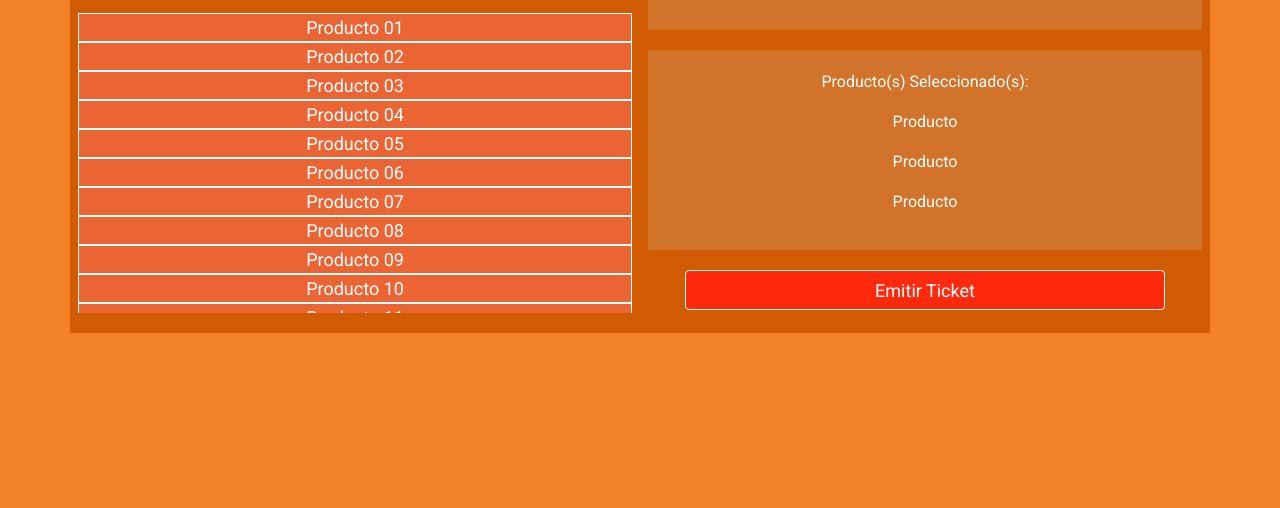
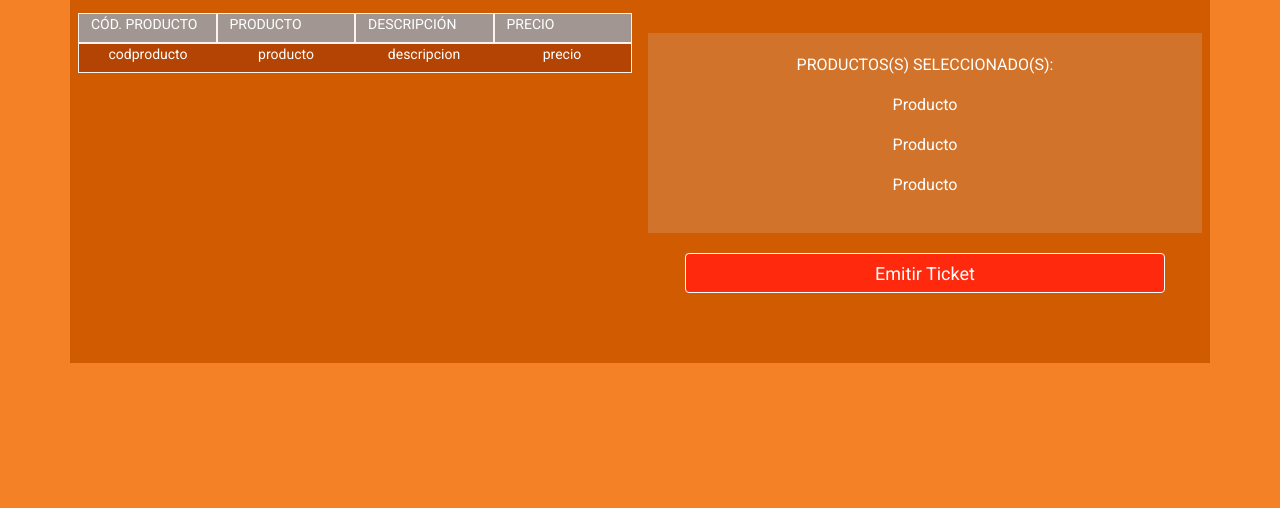
Before and after one commit to NukeroSempai/NomTicket_Django, a Django app: template NomticketDjangoAPP/ticketempleado/templates/ticketempleado/empleado.html in a window 1280 px wide. Shown: the part 418-926 px from the top of the page. Run offline with Django 3.2, Linux system fonts and the light colour scheme; the template is opened without the code that fills it, so the values that code supplies are empty.

Commit message:
Segunda actualización frontend Django

```diff
--- a/NomticketDjangoAPP/assets/style.css
+++ b/NomticketDjangoAPP/assets/style.css
@@ -145,10 +145,6 @@ a, a:hover, a:visited{
     border: 1px #fff solid;
 }
 
-.producto-unidad:hover{
-    background-color: #d1732a;
-}
-
 .producto-unidad p{
     font-size: 18px;
     margin: auto;
@@ -191,3 +187,29 @@ a, a:hover, a:visited{
 .ticket-unidad{
     border: 0.5px solid #fff;
 }
+
+.campo-texto{
+    background-color: #a19692;
+    font-size: 14px;
+    text-align: left;
+    border: 1px solid #fcf3f0;
+    height: 30px;
+}
+
+.campo-texto p{
+    margin: 0 auto;
+}
+
+.producto-lista .producto-entry{
+    border: 1px solid #fcf3f0;
+    height: 30px;
+    background-color: #b34404;
+}
+
+.producto-lista .producto-entry:hover{
+    background-color: #b55924;
+}
+
+.producto-lista .producto-entry p{
+    font-size: 14px;
+}
--- a/NomticketDjangoAPP/ticketempleado/templates/ticketempleado/empleado.html
+++ b/NomticketDjangoAPP/ticketempleado/templates/ticketempleado/empleado.html
@@ -3,7 +3,7 @@
 {% block content %}
   <div class="row titulo">
       <div class="titulo-texto">
-          <h1>EMITIR VALE - EMPLEADO</h1>
+          <h1>EMITIR TICKET - EMPLEADO</h1>
       </div>
   </div>
 
@@ -20,72 +20,62 @@
   </div>
 
   <div class="row centro">
+
     <div class="col producto">
       <div class="row">
         <div class="producto-texto">
           <h3>Seleccione producto</h3>
         </div>
+        <div class="campos-producto">
+          <div class="row">
+            <div class="col campo-texto">
+              <p>CÓD. PRODUCTO</p>
+            </div>
+            <div class="col campo-texto">
+              <p>PRODUCTO</p>
+            </div>
+            <div class="col campo-texto">
+              <p>DESCRIPCIÓN</p>
+            </div>
+            <div class="col campo-texto">
+              <p>PRECIO</p>
+            </div>
+          </div>
+        </div>
         <div class="producto-lista">
-          <div class="row producto-unidad">
-            <p>Producto 01</p>
-          </div>
-          <div class="row producto-unidad">
-            <p>Producto 02</p>
-          </div>
-          <div class="row producto-unidad">
-            <p>Producto 03</p>
-          </div>
-          <div class="row producto-unidad">
-            <p>Producto 04</p>
-          </div>
-          <div class="row producto-unidad">
-            <p>Producto 05</p>
-          </div>
-          <div class="row producto-unidad">
-            <p>Producto 06</p>
-          </div>
-          <div class="row producto-unidad">
-            <p>Producto 07</p>
-          </div>
-          <div class="row producto-unidad">
-            <p>Producto 08</p>
-          </div>
-          <div class="row producto-unidad">
-            <p>Producto 09</p>
-          </div>
-          <div class="row producto-unidad">
-            <p>Producto 10</p>
-          </div>
-          <div class="row producto-unidad">
-            <p>Producto 11</p>
-          </div>
-          <div class="row producto-unidad">
-            <p>Producto 12</p>
-          </div>
-          <div class="row producto-unidad">
-            <p>Producto 13</p>
-          </div>
-          <div class="row producto-unidad">
-            <p>Producto 14</p>
-          </div>
-          <div class="row producto-unidad">
-            <p>Producto 15</p>
+          <div class="row producto-entry">
+            <div class="col campo">
+              <p>codproducto</p>
+            </div>
+            <div class="col campo">
+              <p>producto</p>
+            </div>
+            <div class="col campo">
+              <p>descripcion</p>
+            </div>
+            <div class="col campo">
+              <p>precio</p>
+            </div>
           </div>
         </div>
       </div>
+
     </div>
+
     <div class="col derecha">
-      <div class="row saldo">
-        <h1>Saldo: saldo</h1>
+      <div class="row">
+        <div class="producto-texto">
+          <h3>SALDO: SALDO</h3>
+        </div>
       </div>
       <div class="row prod-seleccionados">
-        <p>Producto(s) Seleccionado(s):</p>
+        <p>PRODUCTOS(S) SELECCIONADO(S):</p>
         <p>Producto</p>
         <p>Producto</p>
         <p>Producto</p>
       </div>
       <div class="row boton-emitir-ticket">
-        <a class="btn btn-primary" href="#" role="button">Emitir Ticket</a>
+        <a class="btn btn-primary" href="{% url 'ticket-empleado' %}" role="button">Emitir Ticket</a>
       </div>
     </div>
 
--- a/NomticketDjangoAPP/ticketempleado/urls.py
+++ b/NomticketDjangoAPP/ticketempleado/urls.py
@@ -5,4 +5,5 @@ urlpatterns = [
     url(r'^$', views.empleado, name="empleado"),
     url(r'^tickets-emitidos', views.tickets_emitidos, name="tickets-emitidos"),
     url(r'^login-empleado', views.login_empleado, name="login-empleado"),
+    url(r'^ticket-empleado', views.ticket_empleado, name="ticket-empleado"),
 ]
--- a/NomticketDjangoAPP/ticketempleado/views.py
+++ b/NomticketDjangoAPP/ticketempleado/views.py
@@ -9,3 +9,6 @@ def login_empleado(request):
 
 def empleado(request):
     return render(request, 'ticketempleado/empleado.html')
+
+def ticket_empleado(request):
+    return render(request, 'ticketempleado/ticket_empleado.html')
--- a/NomticketDjangoAPP/ticketvisitante/urls.py
+++ b/NomticketDjangoAPP/ticketvisitante/urls.py
@@ -4,4 +4,5 @@ from . import views
 urlpatterns = [
     url(r'^$', views.visitante, name="visitante"),
     url(r'^login-visitante', views.login_visitante, name="login-visitante"),
+    url(r'^ticket-visitante', views.ticket_visitante, name="ticket-visitante"),
 ]
--- a/NomticketDjangoAPP/ticketvisitante/views.py
+++ b/NomticketDjangoAPP/ticketvisitante/views.py
@@ -6,3 +6,6 @@ def login_visitante(request):
 
 def visitante(request):
     return render(request, 'ticketvisitante/visitante.html')
+
+def ticket_visitante(request):
+    return render(request, 'ticketvisitante/ticket_visitante.html')
```
Also changed, not shown: NomticketDjangoAPP/ticketempleado/templates/ticketempleado/lista_tickets_emitidos.html (+38 -18 lines), NomticketDjangoAPP/ticketempleado/templates/ticketempleado/ticket_empleado.html (added, +33 -0 lines), NomticketDjangoAPP/ticketvisitante/templates/ticketvisitante/ticket_visitante.html (added, +33 -0 lines), NomticketDjangoAPP/ticketvisitante/templates/ticketvisitante/visitante.html (+40 -47 lines).
